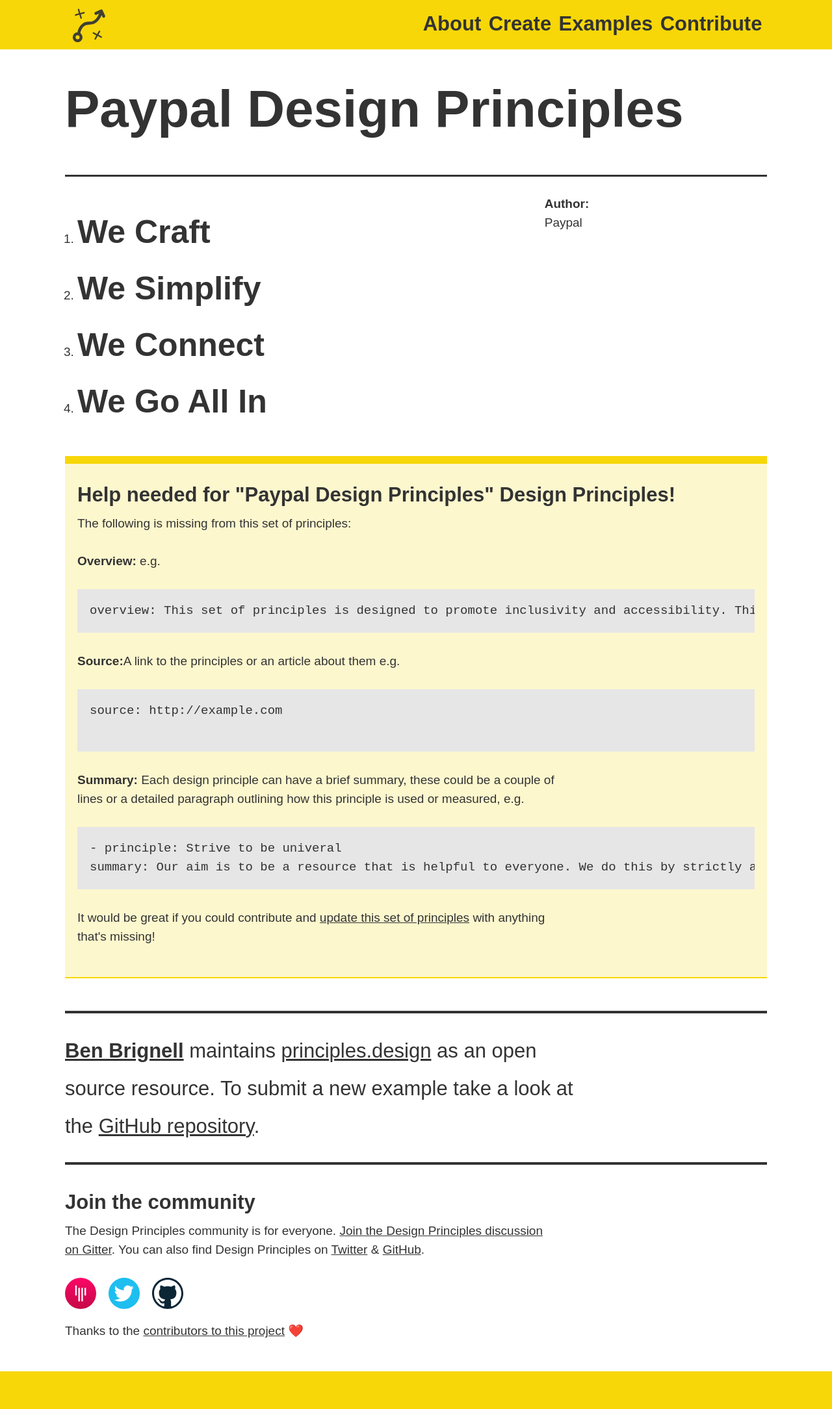
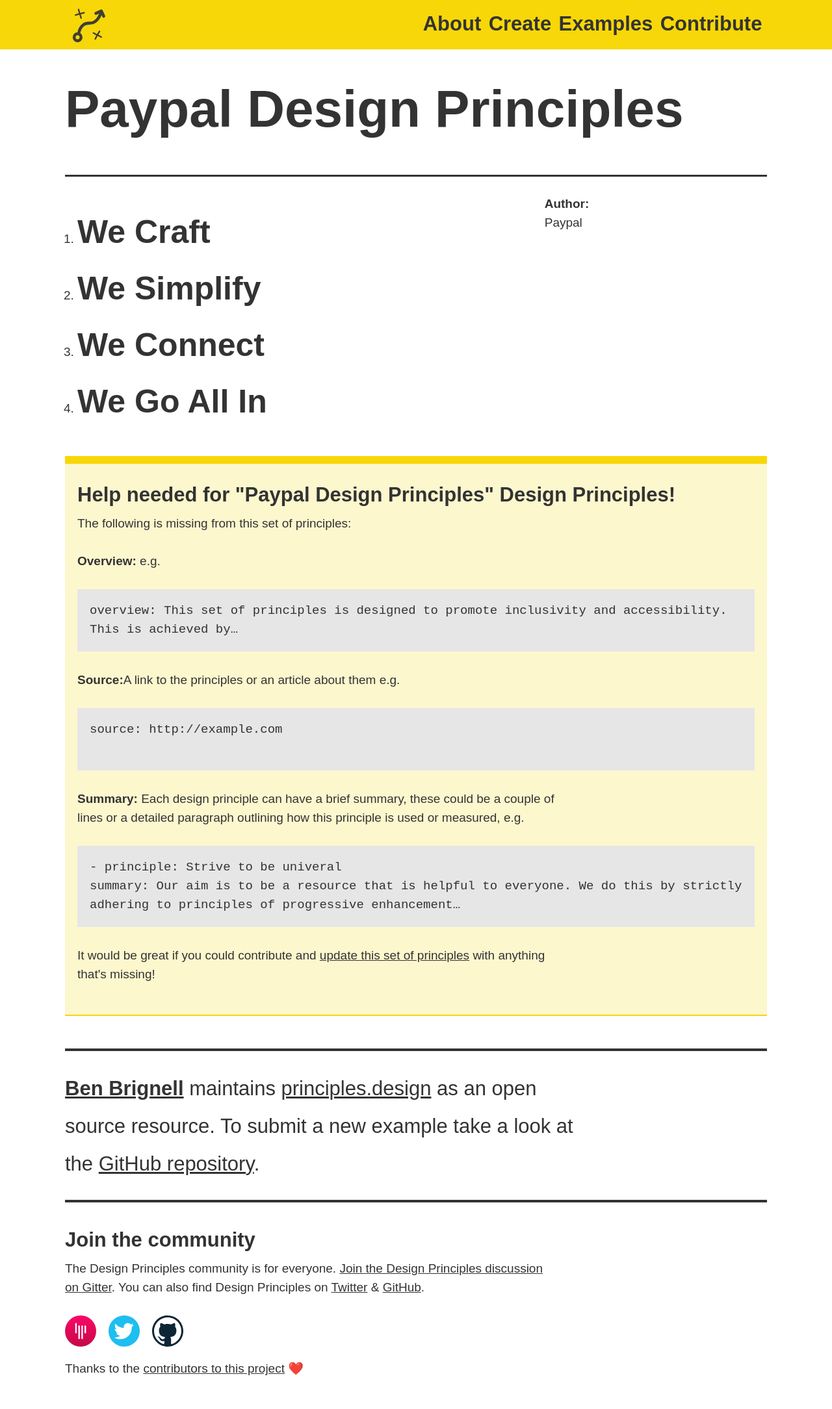
Before and after one commit to benbrignell/principles.design, a Jekyll site: the page built from _examples/paypal-design-principles.md, in a window 1280 px wide. Shown: the whole page at 65% size. Built offline with Jekyll 4.4.1, drawn with Linux system fonts in a browser that asks for light colours; before the commit the page ends 2111 px from its top, so only the background shows below that.

Commit message:
set pre to wrap

```diff
--- a/_sass/_typography.scss
+++ b/_sass/_typography.scss
@@ -167,3 +167,11 @@
 sub {
   bottom: -0.25em;
 }
+
+pre {
+ white-space: pre-wrap;       /* css-3 */
+ white-space: -moz-pre-wrap;  /* Mozilla, since 1999 */
+ white-space: -pre-wrap;      /* Opera 4-6 */
+ white-space: -o-pre-wrap;    /* Opera 7 */
+ word-wrap: break-word;       /* Internet Explorer 5.5+ */
+}
```
